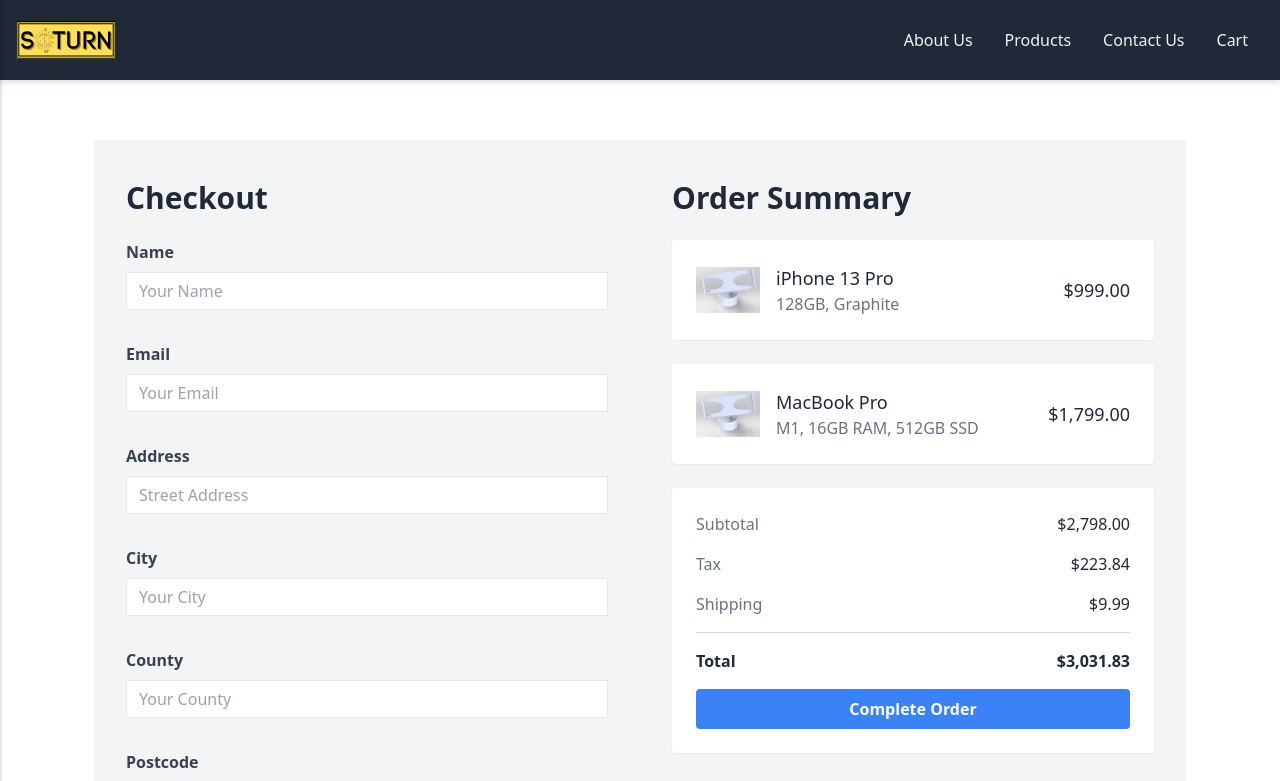
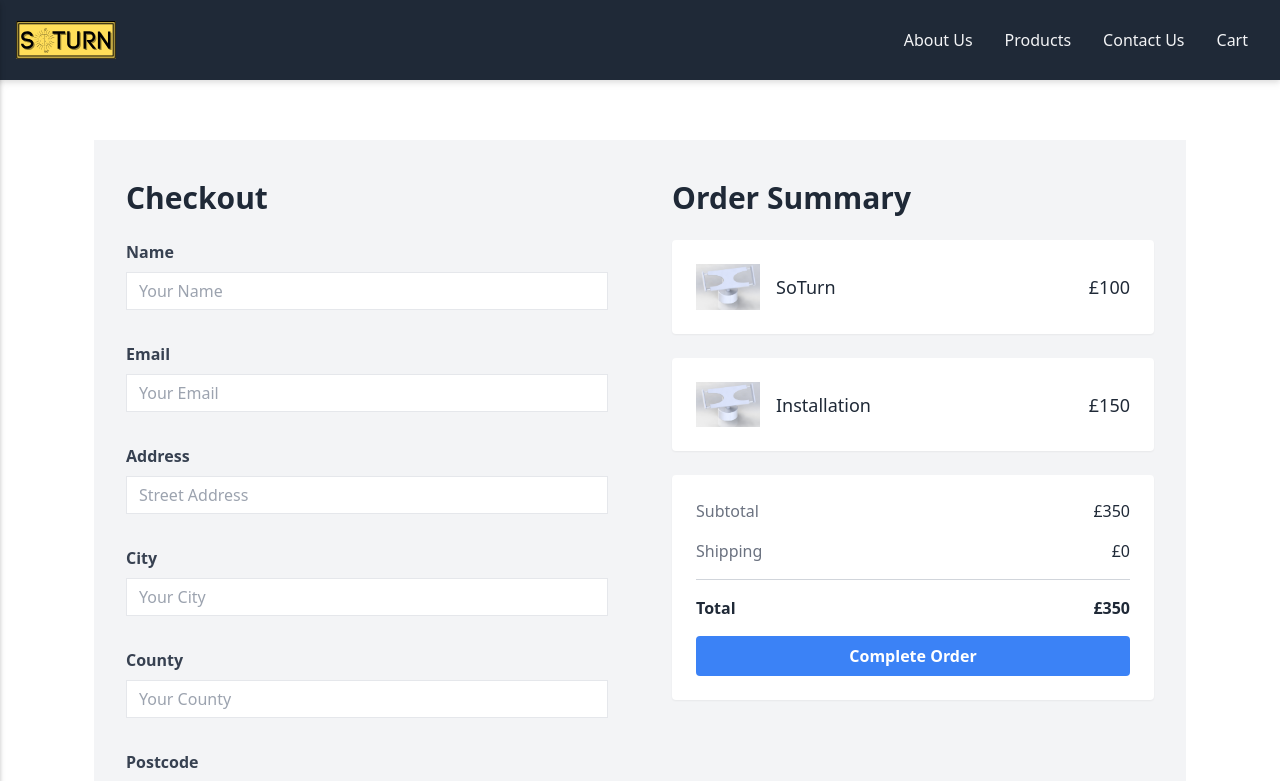
Before and after one commit to Thomas13702/solar_panel_website, a Next.js app: page /cart/checkout in a window 1280 px wide. Shown: the top 781 px of the page. Built offline with nearby package versions, Linux system fonts and the light colour scheme.

Commit message:
Minor changes

```diff
--- a/src/components/CartItem.js
+++ b/src/components/CartItem.js
@@ -18,7 +18,7 @@ const CartItem = ({ item }) => {
       <div className="w-3/4 px-4 flex flex-col justify-between">
         <div>
           <h3 className="font-semibold text-lg">{item.name}</h3>
-          <p className="text-gray-600">${item.price.toFixed(2)}</p>
+          <p className="text-gray-600">£{item.price.toFixed(2)}</p>
         </div>
         <div className="flex items-center justify-between mt-4">
           <div className="flex items-center">
--- a/src/components/index/pricingPlans.js
+++ b/src/components/index/pricingPlans.js
@@ -19,7 +19,9 @@ export default function pricingPlans() {
                 maintenance and support, we make it easy to switch to solar and
                 start saving on your energy bills.
               </p>
-              <h4 className="text-2xl font-bold text-gray-800 mb-4">$19</h4>
+              <h4 className="text-2xl font-bold text-gray-800 mb-4">
+                From £100
+              </h4>
               <Link
                 href="/product"
                 className="text-white bg-blue-500 py-2 px-4 rounded hover:bg-blue-600 transition duration-300"
@@ -36,7 +38,9 @@ export default function pricingPlans() {
                 customized solar panel system that fits your specific needs and
                 energy goals.
               </p>
-              <h4 className="text-2xl font-bold text-gray-800 mb-4">$49</h4>
+              <h4 className="text-2xl font-bold text-gray-800 mb-4">
+                From £95
+              </h4>
               <Link
                 href="/businessProduct"
                 className="text-white bg-blue-500 py-2 px-4 rounded hover:bg-blue-600 transition duration-300"
--- a/src/components/product/features.js
+++ b/src/components/product/features.js
@@ -1,7 +1,7 @@
 import Link from "next/link";
 import React from "react";
 
-export default function features() {
+export default function features({ personal }) {
   const product = {
     id: 1,
     name: "Apple iPhone 12",
@@ -40,7 +40,7 @@ export default function features() {
           ))}
         </ul>
       </div>
-
+      {personal && (
         <div className="flex justify-center">
           <Link href="/businessProduct">
             <p className=" text-blue-500 rounded-md 0 transition duration-300 m-3">
@@ -48,6 +48,7 @@ export default function features() {
             </p>
           </Link>
         </div>
+      )}
     </div>
   );
 }
--- a/src/pages/businessProduct.js
+++ b/src/pages/businessProduct.js
@@ -20,7 +20,7 @@ export default function businessProduct() {
 
         <div className="grid grid-cols-1 md:grid-cols-2 gap-8 py-8 px-4">
           <Package
-            title="Personal package"
+            title="Organisation package"
             price="£90 for one, min of 20"
             features={[
               "Multiple solar panel trackers",
@@ -28,7 +28,7 @@ export default function businessProduct() {
             ]}
           />
           <Package
-            title="Personal package +"
+            title="Organisation package +"
             price="£95 for one, min of 20"
             features={[
               "Multiple solar panel trackers ",
@@ -37,7 +37,7 @@ export default function businessProduct() {
             ]}
           />
         </div>
-        <AdditionalServices />
+        <AdditionalServices personal={false} />
 
         <Features />
 
--- a/src/pages/cart.js
+++ b/src/pages/cart.js
@@ -7,15 +7,15 @@ export default function cart() {
   const items = [
     {
       id: 1,
-      name: "Product 1",
-      price: 9.99,
+      name: "SoTurn",
+      price: 100,
       image: "/Soturn 3.jpg",
       quantity: 2,
     },
     {
       id: 2,
-      name: "Product 2",
-      price: 19.99,
+      name: "Installation",
+      price: 150,
       image: "/Soturn 3.jpg",
       quantity: 1,
     },
@@ -52,7 +52,7 @@ export default function cart() {
 
                   <div className="flex justify-between mb-2">
                     <span>Subtotal</span>
-                    <span>${subtotal.toFixed(2)}</span>
+                    <span>£{subtotal.toFixed(2)}</span>
                   </div>
 
                   <div className="flex justify-between mb-2">
@@ -64,7 +64,7 @@ export default function cart() {
 
                   <div className="flex justify-between mb-2">
                     <span>Total</span>
-                    <span>${subtotal.toFixed(2)}</span>
+                    <span>£{subtotal.toFixed(2)}</span>
                   </div>
 
                   <button className="mt-4 bg-indigo-600 text-white py-2 px-4 rounded-full hover:bg-indigo-700 w-full sm:w-auto">
--- a/src/pages/cart/checkout.js
+++ b/src/pages/cart/checkout.js
@@ -8,7 +8,7 @@ const CheckoutPage = () => {
   return (
     <Layout>
       <Head>
-        <title>Checkout | Apple</title>
+        <title>Checkout</title>
       </Head>
       <div className="bg-gray-100">
         <div className="container mx-auto pt-10 pb-20">
@@ -160,12 +160,12 @@ const CheckoutPage = () => {
                   />
                   <div className="ml-4">
                     <h3 className="text-lg font-medium text-gray-800">
-                      iPhone 13 Pro
+                      SoTurn
                     </h3>
-                    <p className="text-gray-500">128GB, Graphite</p>
+                    <p className="text-gray-500"></p>
                   </div>
                 </div>
-                <p className="text-lg font-medium text-gray-800">$999.00</p>
+                <p className="text-lg font-medium text-gray-800">£100</p>
               </div>
               <div className="flex items-center justify-between bg-white rounded p-6 mb-6 shadow-sm">
                 <div className="flex items-center">
@@ -177,32 +177,27 @@ const CheckoutPage = () => {
                   />
                   <div className="ml-4">
                     <h3 className="text-lg font-medium text-gray-800">
-                      MacBook Pro
+                      Installation
                     </h3>
-                    <p className="text-gray-500">M1, 16GB RAM, 512GB SSD</p>
+                    <p className="text-gray-500"></p>
                   </div>
                 </div>
-                <p className="text-lg font-medium text-gray-800">$1,799.00</p>
+                <p className="text-lg font-medium text-gray-800">£150</p>
               </div>
               <div className="bg-white rounded p-6 mb-6 shadow-sm">
                 <div className="flex items-center justify-between mb-4">
                   <span className="text-gray-500">Subtotal</span>
-                  <span className="text-gray-800 font-medium">$2,798.00</span>
+                  <span className="text-gray-800 font-medium">£350</span>
                 </div>
-                <div className="flex items-center justify-between mb-4">
-                  <span className="text-gray-500">Tax</span>
-                  <span className="text-gray-800 font-medium">$223.84</span>
-                </div>
+
                 <div className="flex items-center justify-between mb-4">
                   <span className="text-gray-500">Shipping</span>
-                  <span className="text-gray-800 font-medium">$9.99</span>{" "}
+                  <span className="text-gray-800 font-medium">£0</span>{" "}
                 </div>
                 <div className="border-t border-gray-300 mt-4 pt-4">
                   <div className="flex items-center justify-between mb-4">
                     <span className="text-gray-800 font-semibold">Total</span>
-                    <span className="text-gray-800 font-semibold">
-                      $3,031.83
-                    </span>
+                    <span className="text-gray-800 font-semibold">£350</span>
                   </div>
                   <button className="bg-blue-500 hover:bg-blue-700 text-white font-bold py-2 px-4 rounded w-full">
                     <Link href="/cart/checkoutSuccess">Complete Order</Link>
--- a/src/pages/index.js
+++ b/src/pages/index.js
@@ -1,10 +1,5 @@
-import Head from "next/head";
-import Image from "next/image";
 import { Inter } from "next/font/google";
-import styles from "@/styles/Home.module.css";
 import Layout from "../components/Layout.js";
-import { useState } from "react";
-import Link from "next/link";
 import Video from "../components/index/video.js";
 import Showcase from "../components/index/showcase.js";
 import Features from "../components/index/features.js";
--- a/src/pages/product.js
+++ b/src/pages/product.js
@@ -28,8 +28,8 @@ export default function Product() {
         <Description whatPackage={packages} />
 
         <PackageDescription />
-        <AdditionalServices />
-        <Features />
+        <AdditionalServices personal={true} />
+        <Features personal={true} />
 
         <Reviews />
       </div>
```
Also changed, not shown: src/components/product/additionalServices.js (+31 -1 lines). Lines whose indentation alone changed are shown as unchanged.
